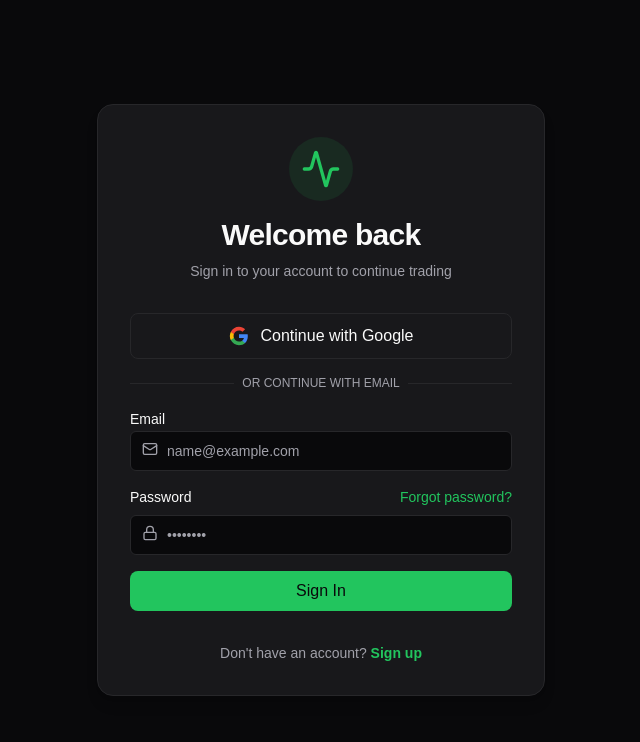
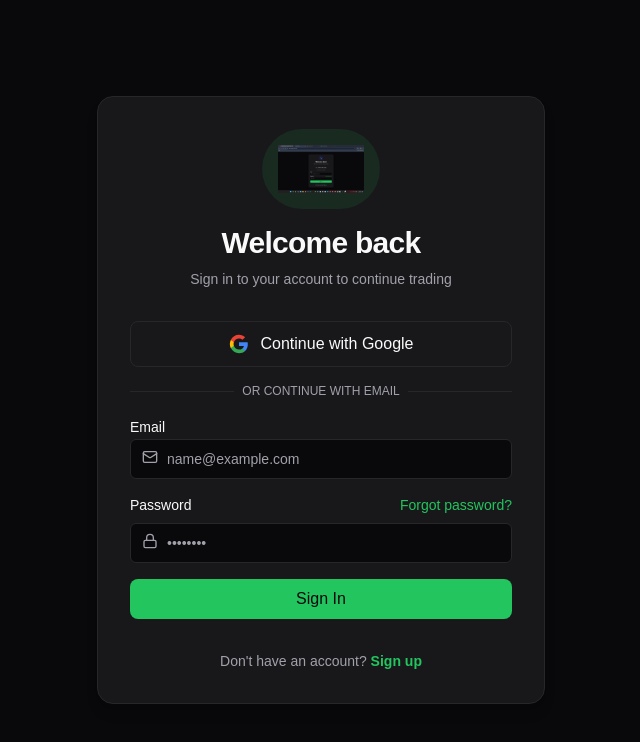
Before and after one commit to anguzuDaniel/stoicpips-bot, a Next.js app in the folder frontend/: page /login in a window 1280 px wide. Shown: the top 742 px of the page, without its empty margins (319-959 px from the left). Built offline with nearby package versions, Linux system fonts and the light colour scheme; no server answers.

Commit message:
feat: Add user login page with email/password and Google OAuth, implement Supabase authentication middleware for route protection, and include a new logo.

```diff
--- a/frontend/app/login/page.tsx
+++ b/frontend/app/login/page.tsx
@@ -49,8 +49,12 @@ export default function LoginPage() {
             <div className="w-full max-w-md space-y-8 rounded-2xl border border-border bg-card p-8 shadow-lg">
                 <div className="text-center">
                     <div className="flex justify-center mb-4">
-                        <div className="rounded-full bg-primary/10 p-3">
-                            <Activity className="h-10 w-10 text-primary" />
+                        <div className="rounded-full bg-primary/10 p-4">
+                            <img
+                                src="/logo-new.png"
+                                alt="SyntoicAi Logo"
+                                className="h-12 w-auto"
+                            />
                         </div>
                     </div>
                     <h2 className="text-3xl font-bold tracking-tight">Welcome back</h2>
--- a/frontend/middleware.ts
+++ b/frontend/middleware.ts
@@ -54,7 +54,14 @@ export async function middleware(request: NextRequest) {
 
     // Admin route protection
     if (session && request.nextUrl.pathname.startsWith('/admin')) {
-        // Fetch user profile to check admin status
+        // 1. Check User Metadata (Fastest & fail-safe)
+        const userMetadata = session.user.user_metadata;
+        if (userMetadata?.is_admin === true) {
+            console.log('[Middleware] Admin access granted via metadata');
+            return response;
+        }
+
+        // 2. Fallback: Fetch user profile from DB (if metadata missing)
         const { data: profile, error } = await supabase
             .from('profiles')
             .select('is_admin, email')
```
Also changed, not shown: frontend/public/logo-new.png (added).
